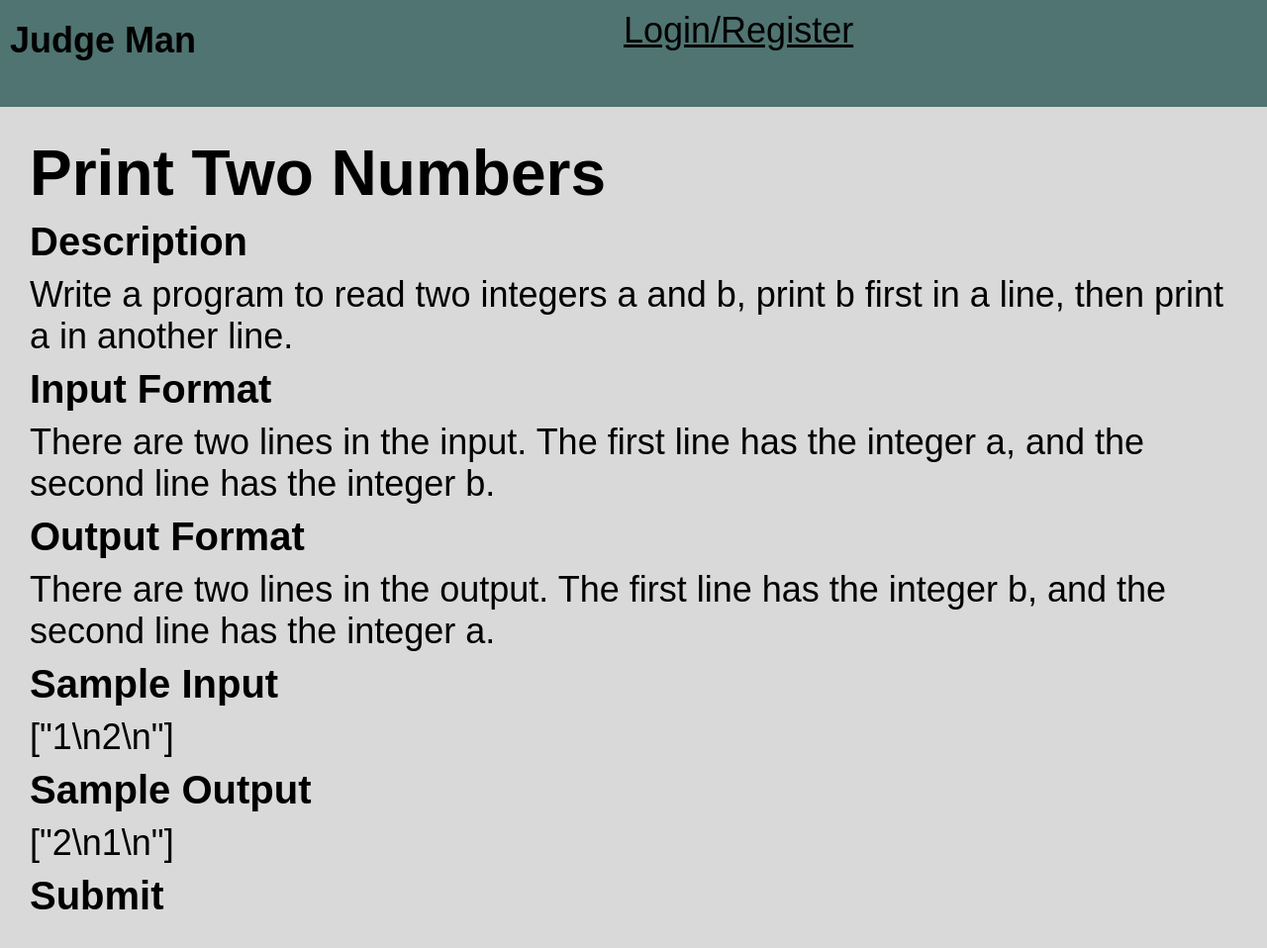
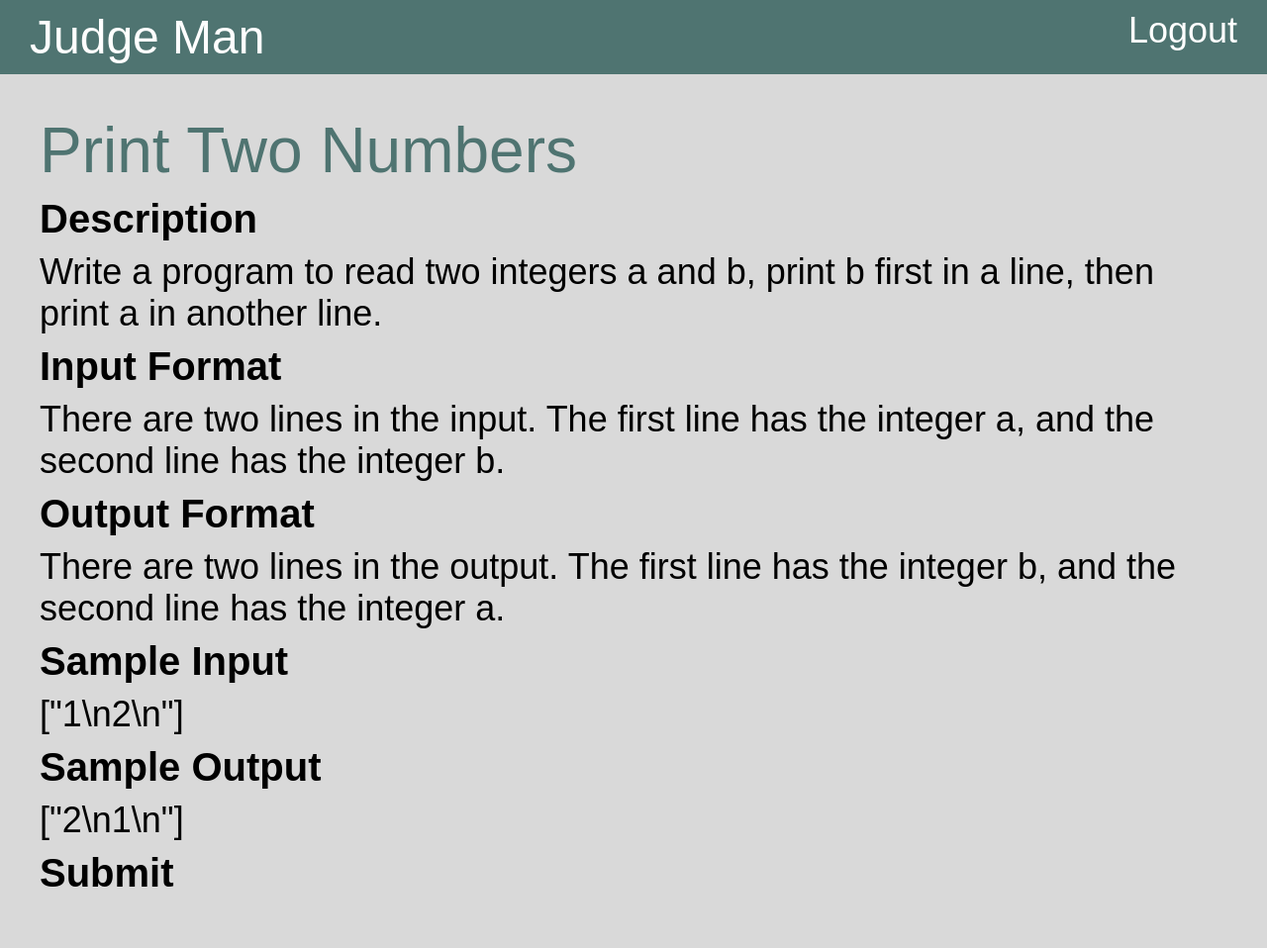
Before and after one commit to fatbrother/JudgeMan, a Flask app: page /problem/3 in a window 1280 px wide. Shown: the whole page at 99% size. After the commit the page ends 896 px from the top, so only its background shows below. Run offline with Flask 2, Linux system fonts and the light colour scheme; the visitor is signed in with stand-in values (Sample User, id 1); data comes from the database, SQL or seed files in the repository; some libraries are stand-ins or nearby versions.

Commit message:
merge css

```diff
--- a/static/problemSets.css
+++ b/static/mainStyle.css
@@ -126,3 +126,25 @@ body {
     font-weight: bold;
     font-family: "IBM Plex Serif", sans-serif;
 }
+
+.subtitle {
+    margin-top: 10px;
+    color: rgba(0, 0, 0, 1);
+    font-size: 40px;
+    letter-spacing: 0%;
+    text-align: left;
+    font-family: "IBM Plex Serif", sans-serif;
+    font-weight: bold;
+}
+
+.insideText {
+    max-width: 100%;
+    align-self: stretch;
+    width: 1860px;
+    margin-top: 10px;
+    color: rgba(0, 0, 0, 1);
+    font-size: 36px;
+    letter-spacing: 0%;
+    text-align: left;
+    font-family: "IBM Plex Serif", sans-serif;
+}
--- a/static/problem.css
+++ /dev/null
@@ -1,95 +0,0 @@
-.div-2 {
-    display: flex;
-    flex-direction: column;
-    max-width: 100%;
-    width: auto;
-    align-self: stretch;
-    padding-top: 10px;
-    padding-right: 10px;
-    padding-bottom: 10px;
-    padding-left: 10px;
-    background-color: rgba(79, 116, 113, 1);
-}
-
-.div-3 {
-    display: flex;
-    height: 100%;
-}
-
-.column {
-    display: flex;
-    flex-direction: column;
-    line-height: normal;
-    width: calc(50% - 10px);
-    margin-left: 0px;
-    height: 100%;
-}
-
-.div-4 {
-    width: auto;
-    color: rgba(255, 255, 255, 1);
-    font-size: 64px;
-    letter-spacing: 0%;
-    text-align: left;
-    font-family: "IBM Plex Serif", sans-serif;
-}
-
-.column-2 {
-    width: 100%;
-    display: flex;
-    flex-direction: column;
-    line-height: normal;
-}
-
-.div-5 {
-    color: rgba(255, 255, 255, 1);
-    width: auto;
-    font-size: 64px;
-    letter-spacing: 0%;
-    text-align: right;
-    font-family: "IBM Plex Serif", sans-serif;
-}
-
-.div-6 {
-    display: flex;
-    flex-direction: column;
-    justify-content: flex-start;
-    align-self: stretch;
-    align-items: flex-start;
-    padding-top: 30px;
-    padding-right: 30px;
-    padding-bottom: 30px;
-    padding-left: 30px;
-    background-color: rgba(217, 217, 217, 1);
-}
-
-.title {
-    color: rgba(0, 0, 0, 1);
-    font-size: 64px;
-    letter-spacing: 0%;
-    text-align: left;
-    font-family: "IBM Plex Serif", sans-serif;
-    font-weight: bold;
-}
-
-.subtitle {
-    margin-top: 10px;
-    color: rgba(0, 0, 0, 1);
-    font-size: 40px;
-    letter-spacing: 0%;
-    text-align: left;
-    font-family: "IBM Plex Serif", sans-serif;
-    font-weight: bold;
-}
-
-.text {
-    max-width: 100%;
-    align-self: stretch;
-    width: 1860px;
-    margin-top: 10px;
-    color: rgba(0, 0, 0, 1);
-    font-size: 36px;
-    letter-spacing: 0%;
-    text-align: left;
-    font-family: "IBM Plex Serif", sans-serif;
-}
--- a/templates/home.html
+++ b/templates/home.html
@@ -4,7 +4,7 @@
 <head>
     <title>JudgeMan</title>
     <meta charset="utf-8">
-    <link rel="stylesheet" href="{{ url_for('static', filename='problemSets.css') }}">
+    <link rel="stylesheet" href="{{ url_for('static', filename='mainStyle.css') }}">
 </head>
 
 <body>
@@ -12,7 +12,7 @@
         <div class="div-3">
             <div class="column">
                 <div class="title">
-                    <p class="text">Judge Man</p>
+                    <a class="text", href="{{ url_for('home.index')}}">Judge Man</a>
                 </div>
             </div>
             <div class="column">
--- a/templates/problem.html
+++ b/templates/problem.html
@@ -4,7 +4,7 @@
 <head>
 	<meta charset="utf-8">
 	<title>{{ problem['title'] }}</title>
-	<link rel="stylesheet" href=" {{ url_for('static', filename='problem.css') }}">
+	<link rel="stylesheet" href=" {{ url_for('static', filename='mainStyle.css') }}">
 	<script src="https://kit.fontawesome.com/a076d05399.js" crossorigin="anonymous"></script>
 </head>
 
@@ -13,39 +13,41 @@
 		<div class="div-3">
 			<div class="column">
 				<div class="title">
-                    <p class="text">Judge Man</p>
+                    <a class="text", href="{{ url_for('home.index')}}">Judge Man</a>
 				</div>
 			</div>
 			<div class="column">
 				<div class="login-register">
-					{% if not is_login %}
+					{% if current_user.is_authenticated %}
+					<a class="text" href="{{ url_for('account.logout')}}">Logout</a>
+					{% else %}
 					<a class="text" href="{{ url_for('account.login')}}">Login/Register</a>
-                    {% else %}
-                    <a class="text" href="{{ url_for('account.logout')}}">Logout</a>
 					{% endif %}
 				</div>
 			</div>
 		</div>
 	</div>
+	<div class="div-5">
 		<div class="div-6">
-		<div class="title">{{ problem.title }}</div>
+			<div class="div-7">{{ problem.title }}</div>
 			<div class="subtitle">Description</div>
-		<div class="text">
+			<div class="insideText">
 				{{ problem.taskDescription }}
 			</div>
 			<div class="subtitle">Input Format</div>
-		<div class="text">
+			<div class="insideText">
 				{{ problem.inputFormat }}
 			</div>
 			<div class="subtitle">Output Format</div>
-		<div class="text">
+			<div class="insideText">
 				{{ problem.outputFormat }}
 			</div>
 			<div class="subtitle">Sample Input</div>
-		<div class="text">{{ problem.sampleInput }}</div>
+			<div class="insideText">{{ problem.sampleInput }}</div>
 			<div class="subtitle">Sample Output</div>
-		<div class="text">{{ problem.sampleOutput }}</div>
+			<div class="insideText">{{ problem.sampleOutput }}</div>
 			<div class="subtitle">Submit</div>
+		</div>
 	</div>
 </body>
 
--- a/templates/problemSet.html
+++ b/templates/problemSet.html
@@ -4,7 +4,7 @@
 <head>
     <title>JudgeMan</title>
     <meta charset="utf-8">
-    <link rel="stylesheet" href="{{ url_for('static', filename='problemSets.css') }}">
+    <link rel="stylesheet" href="{{ url_for('static', filename='mainStyle.css') }}">
 </head>
 
 <body style="width: 100%; margin: 0; padding: 0;">
@@ -12,7 +12,7 @@
         <div class="div-3">
             <div class="column">
                 <div class="title">
-                    <p class="text">Judge Man</p>
+                    <a class="text", href="{{ url_for('home.index')}}">Judge Man</a>
                 </div>
             </div>
             <div class="column">
```
Lines whose indentation alone changed are shown as unchanged.
